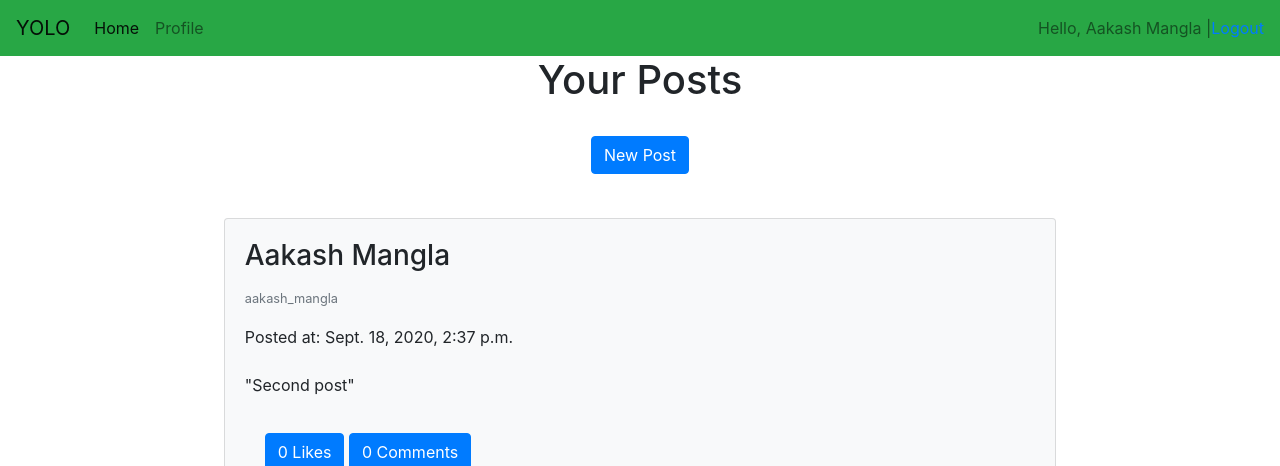
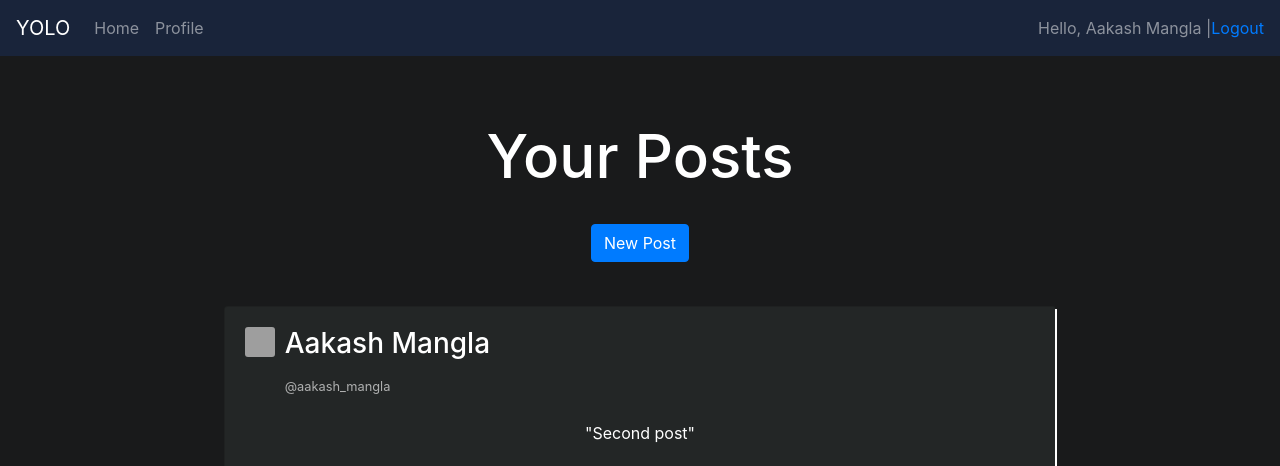
Before and after one commit to Aakashmangla2000/YOLO_SocialMediaSite, a Django app: page /home/ in a window 1280 px wide. Shown: the top 466 px of the page. Run offline with Django 3.2, Linux system fonts and the light colour scheme; a user stored in the database is signed in; data comes from the database, SQL or seed files in the repository; both versions use the stored data as it was after the commit; data that the repository does not hold is empty; some libraries are stand-ins or nearby versions; grey boxes are pictures that could not be loaded.

Commit message:
Changed colour scheme and card design

```diff
--- a/templates/auth/login.html
+++ b/templates/auth/login.html
@@ -2,9 +2,9 @@
 
 {% block content %}
 
-    <div class="container col-3" style="display: flex; align-items: center;">
-        <div class="col" style="margin: 10px;">
-            <form action="" method="post" class="card text-center" style="margin: 10px;">
+    <div class="container col-3" style="display: flex; align-items: center; height: 100vh; color: white;">
+        <div class="col" style="margin: 10px; ">
+            <form action="" method="post" class="card text-center" style="margin: 10px; background-color: #232626;  border: 1px solid white; ">
                 <div class="card-body">
                   <h2 class="card-title">Login</h2>
                   <!-- <form action="" method="post"> -->
--- a/templates/auth/logout.html
+++ b/templates/auth/logout.html
@@ -2,8 +2,8 @@
 
 {% block content %}
 
-    <div class="container">
-            <h1>You're Signed Out Successfully</h1>
+    <div class="container" style="display: flex; justify-content: center; height: 100vh; color: white;">
+        <h1 style="margin-top: 250px;">You're Signed Out Successfully!</h1>
     </div>
 
 {% endblock %}
--- a/templates/auth/signup.html
+++ b/templates/auth/signup.html
@@ -14,9 +14,11 @@
         padding: 30px;
     }
 </style>
-    <div class="container col-3">
+<br><br>
+    <div class="container col-3" style="height: 100vh;" >
         <div class="col">
-            <form action="" method="post" class="card text-center" style="margin: 10px; align-items: center;">
+            <br><br>
+            <form action="" method="post" class="card text-center" style="height: 100%; background-color: #232626; color: white; margin: 10px; align-items: center;  border: 1px solid white; ">
                 <div class="form-row">
                 <div class="card-body">
                   <h2 class="card-title">Sign Up</h2>
--- a/templates/base.html
+++ b/templates/base.html
@@ -10,7 +10,7 @@
 </head>
     <body>
 
-        <nav class="navbar navbar-expand-lg navbar-light bg-success">
+        <nav class="navbar navbar-expand-lg navbar-dark fixed-top"  style="background-color: #19243a; color: white;">
             <a class="navbar-brand" href="/">YOLO</a>
             <button class="navbar-toggler" type="button" data-toggle="collapse" data-target="#navbarText" aria-controls="navbarText" aria-expanded="false" aria-label="Toggle navigation">
               <span class="navbar-toggler-icon"></span>
@@ -18,7 +18,7 @@
             <div class="collapse navbar-collapse" id="navbarText">
               <ul class="navbar-nav mr-auto">
                 {% if user.is_authenticated %}
-                <li class="nav-item active">
+                <li class="nav-item">
                   <a class="nav-link" href="/home">Home <span class="sr-only">(current)</span></a>
                 </li>
                 <li class="nav-item">
@@ -42,9 +42,9 @@
           </nav>
 
 
-
+          <div class="text-white" style="background-color: #191A1B;">
         {% block content %} {% endblock %}
-
+      </div>
         {% block footer %} {% endblock %}
     </body>
     <script src="https://code.jquery.com/jquery-3.5.1.slim.min.js" integrity="sha384-DfXdz2htPH0lsSSs5nCTpuj/zy4C+OGpamoFVy38MVBnE+IbbVYUew+OrCXaRkfj" crossorigin="anonymous"></script>
--- a/templates/social/components/post.html
+++ b/templates/social/components/post.html
@@ -1,19 +1,25 @@
-<div class="card text-black bg-light w-75" style="margin: 20px;">
+<div class="card text-white  w-75 text-center" style="margin: 20px; background-color: #232626;">
     {% if post.image %}
-        <img src="/media/{{ post.image }}" class="card-img-top" style="width: 25%;" alt="...">
     {% endif %}
-    <div class="card-body">
+    <div class="card-body" style="  box-shadow: 2px 2px; box-shadow: rgba(255, 255, 255, 0.596);">
+      <div style="display: flex; flex-direction: row;">
+        <img style="width: 30px; height: 30px;  margin-right: 10px;" src="https://searchusers.xyz/img/userb.png" class="card-img" alt="...">
       <h3 class="card-title">{{ post.user.first_name }} {{ post.user.last_name }}</h3>
-      <p class="card-text"><small class="text-muted">{{post.user}}</small></p>
-      <span>Posted at: {{ post.created_at }}</span>
+      </div>
+      <p class="card-text" style="float: left; color: rgba(255, 255, 255, 0.637); margin-left: 40px;"><small class="">@{{post.user}}</small></p>
       <br><br>
-      <p class="card-text">"{{ post.content }}"</p>
+      <!-- <img src="/media/{{ post.image }}" class="card-img-top" style="width: 25%;" alt="..."> -->
+      <p class="card-text" style="margin: 0 auto;">"{{ post.content }}"</p>
+      <br>
+      <img style="width: 400px;" src="https://i.pinimg.com/originals/aa/dd/07/aadd07cb2a82d473b8bc52c9371e701b.jpg" class="card-img-top" style="width: 25%;" alt="...">
       <!-- <a href="#" class="btn btn-primary">Go somewhere</a> -->
+      <br><br>
       <div class="card-body">
-        <button onclick="likePost({{post.id}})" class="btn btn-primary">{{post.likes.count}} Likes</button>
+        <button style="float: left; margin-right: 10px;" onclick="likePost({{post.id}})" class="btn btn-primary">{{post.likes.count}} Likes</button>
         <!-- <a href="#exampleModal" class="card-link">{{post.comments.count}} Comments</a> -->
-        <button type="button" class="btn btn-primary" data-toggle="modal" data-target="#postModal{{post.id}}">
+        <button style="float: left;" type="button" class="btn btn-primary" data-toggle="modal" data-target="#postModal{{post.id}}">
             {{post.comments.count}} Comments  </button>
+            <span style="font-size: 10px; float: right; margin-top: 20px;">Posted at: {{ post.created_at }}</span>
       </div>
     </div>
   </div>
--- a/templates/social/home.html
+++ b/templates/social/home.html
@@ -1,14 +1,21 @@
 {% extends 'base.html' %}
 
 {% block content %}
+<style>
+    textarea{
+        height: 50px;
+    }
+</style>
+<br><br><br><br>
 <div class="container" style="display: flex; flex-direction: column; align-items: center;">
-    <h1>Your Posts</h1>
+   <br>
+    <h1 style="font-size: 60px;">Your Posts</h1>
 <br>
 
     <button type="button" class="btn btn-primary" data-toggle="modal" data-target="#postModal">
         New Post</button>
 
-    <div class="modal fade" id="postModal" tabindex="-1" aria-labelledby="exampleModalLabel" aria-hidden="true">
+    <div class="modal fade" style="color: black;" id="postModal" tabindex="-1" aria-labelledby="exampleModalLabel" aria-hidden="true">
         <div class="modal-dialog">
           <div class="modal-content">
             <div class="modal-header">
@@ -18,9 +25,10 @@
               </button>
             </div>
             <div class="modal-body">
-                <form action="/post/" method="post" enctype="multipart/form-data">
+                <form action="/post/" method="post" enctype="multipart/form-data" style="display: flex; flex-direction: column;">
                     {%csrf_token%}
                     {{post_form}}
+                    <br>
                     <button class="btn btn-primary" type="submit">Post</button>
                 </form>
             </div>
--- a/templates/social/profile.html
+++ b/templates/social/profile.html
@@ -2,11 +2,11 @@
 
 {% block content %}
 <br><br><br>
-<div class="container" style="display: flex; flex-direction: column; align-items: center;">
-    <div class="card mb-3" style="max-width: 540px;">
+<div class="container" style="display: flex; flex-direction: column; align-items: center; height: 100vh;">
+    <div class="card mb-3" style="max-width: 540px;  margin-top: 15%; background-color: black; border: 2px solid white; padding: 20px;">
         <div class="row no-gutters">
           <div class="col-md-4">
-            <img src="https://upload.wikimedia.org/wikipedia/commons/thumb/7/7c/User_font_awesome.svg/1200px-User_font_awesome.svg.png" class="card-img" alt="...">
+            <img src="https://searchusers.xyz/img/userb.png" class="card-img" alt="...">
           </div>
           <div class="col-md-8">
             <div class="card-body">
--- a/templates/social/wall.html
+++ b/templates/social/wall.html
@@ -1,8 +1,10 @@
 {% extends 'base.html' %}
 
 {% block content %}
+<br><br><br><br>
 <div class="container text-center" style="display: flex; flex-direction: column; align-items: center;">
-    <h1>Wall</h1>
+    <br>
+    <h1 style="font-size: 60px;">See what's new today!</h1>
     {% for post in posts %}
         {% include 'social/components/post.html' %}
     {% endfor %}
```
Also changed, not shown: db.sqlite3.
